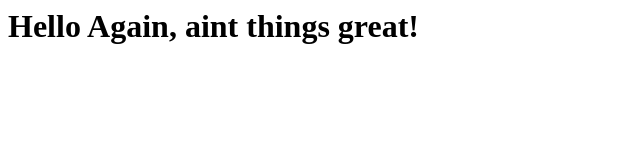
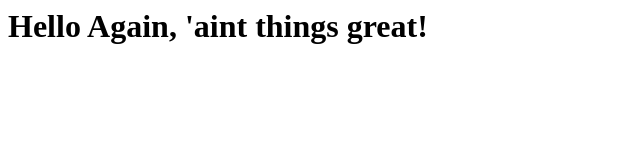
Before and after one commit to PaulCarrBarker/Coursera, a plain HTML site: page site/index.html in a window 1280 px wide. Shown: the whole page, without its empty margins (0-640 px from the left). Drawn offline with Linux system fonts and the light colour scheme.

Commit message:
Another change

```diff
--- a/site/index.html
+++ b/site/index.html
@@ -3,6 +3,6 @@
         <title>Hello Coursera</title>
     </head>
     <body>
-        <h1>Hello Again, aint things great!</h1>
+        <h1>Hello Again, 'aint things great!</h1>
     </body>
 </html>
```
